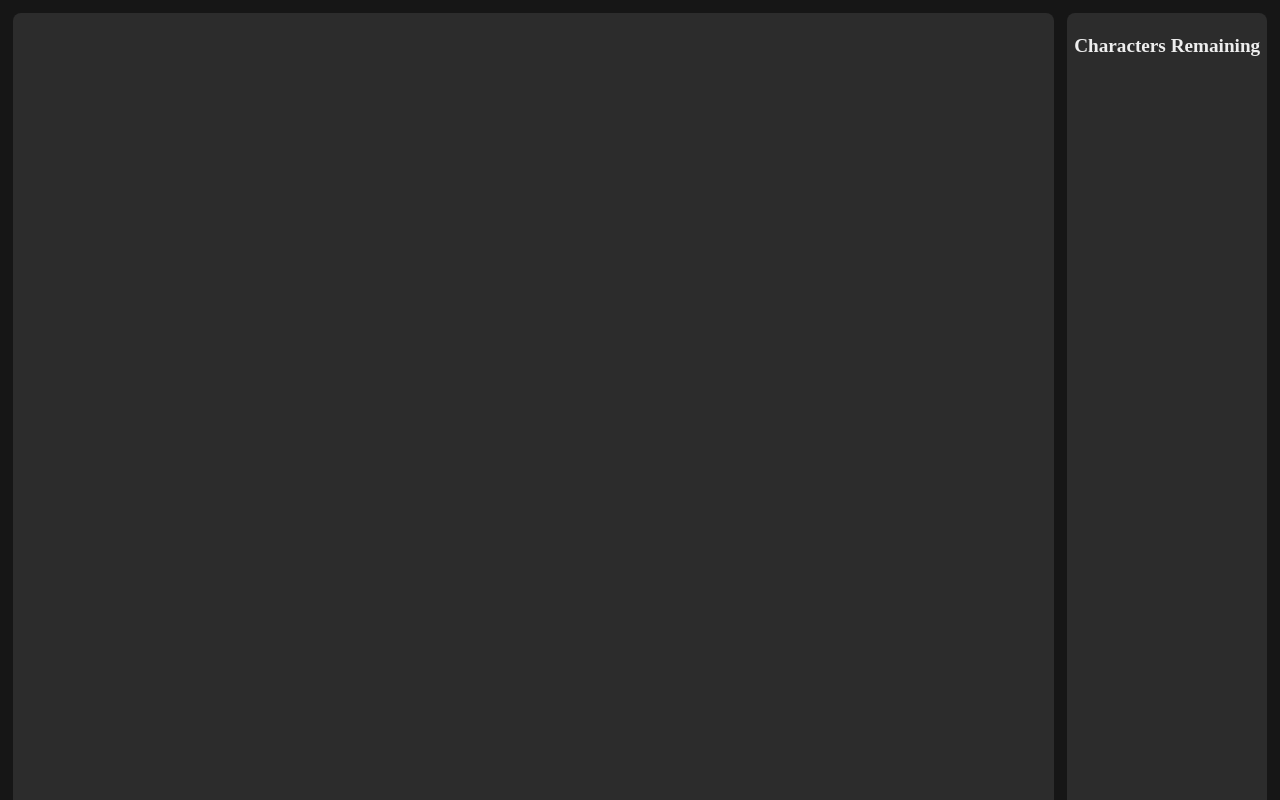
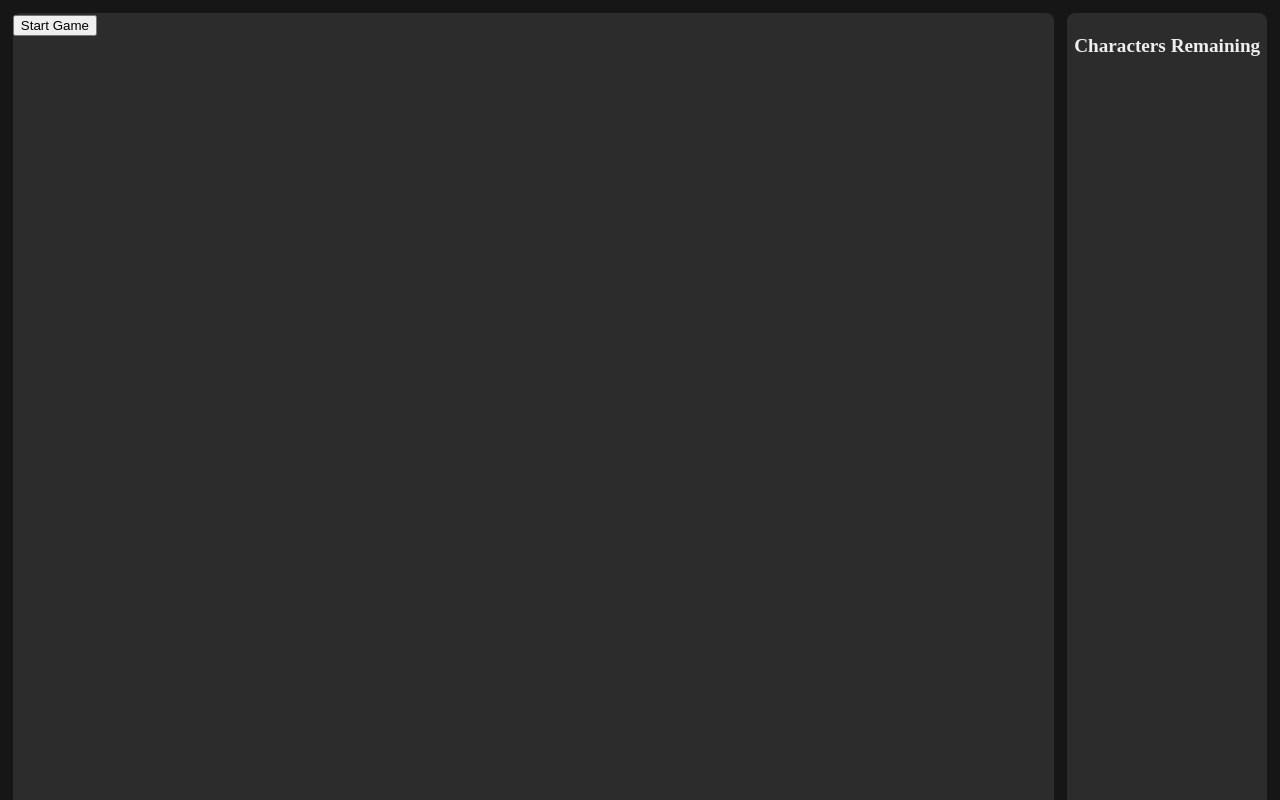
Before and after one commit to njcushing/odin-wheres-wally, a React (Vite) app in the folder packages/frontend/: page /play in a window 1280 px wide. Shown: the top 800 px of the page. Built offline with nearby package versions, Linux system fonts and the light colour scheme; a web font is replaced by a local one.

Commit message:
Add a 'Start Game' button to the Game component

```diff
--- a/packages/frontend/src/features/Game/index.jsx
+++ b/packages/frontend/src/features/Game/index.jsx
@@ -4,6 +4,7 @@ import styles from "./index.module.css";
 import * as fetchAPI from "./utils/fetchAPI.js";
 
 const Game = () => {
+    const [gameStarted, setGameStarted] = useState(false);
     const [characters, setCharacters] = useState([]);
 
     useEffect(() => {
@@ -15,6 +16,20 @@ const Game = () => {
         <div className={styles["wrapper"]}>
         <div className={styles["container"]}>
             <div className={styles["image-container"]}>
+                {gameStarted
+                ?   null
+                :   <button
+                        className={styles["start-game-button"]}
+                        onClick={(e) => {
+                            e.target.blur();
+                            e.preventDefault();
+                            setGameStarted(true);
+                        }}
+                        onMouseLeave={(e) => {
+                            e.currentTarget.blur();
+                        }}
+                    >Start Game</button>
+                }
             </div>
             <div className={styles["characters-remaining-container"]}>
                 <h3
```
Also changed, not shown: 1 other file (tests, documents, lock files or other folders).
